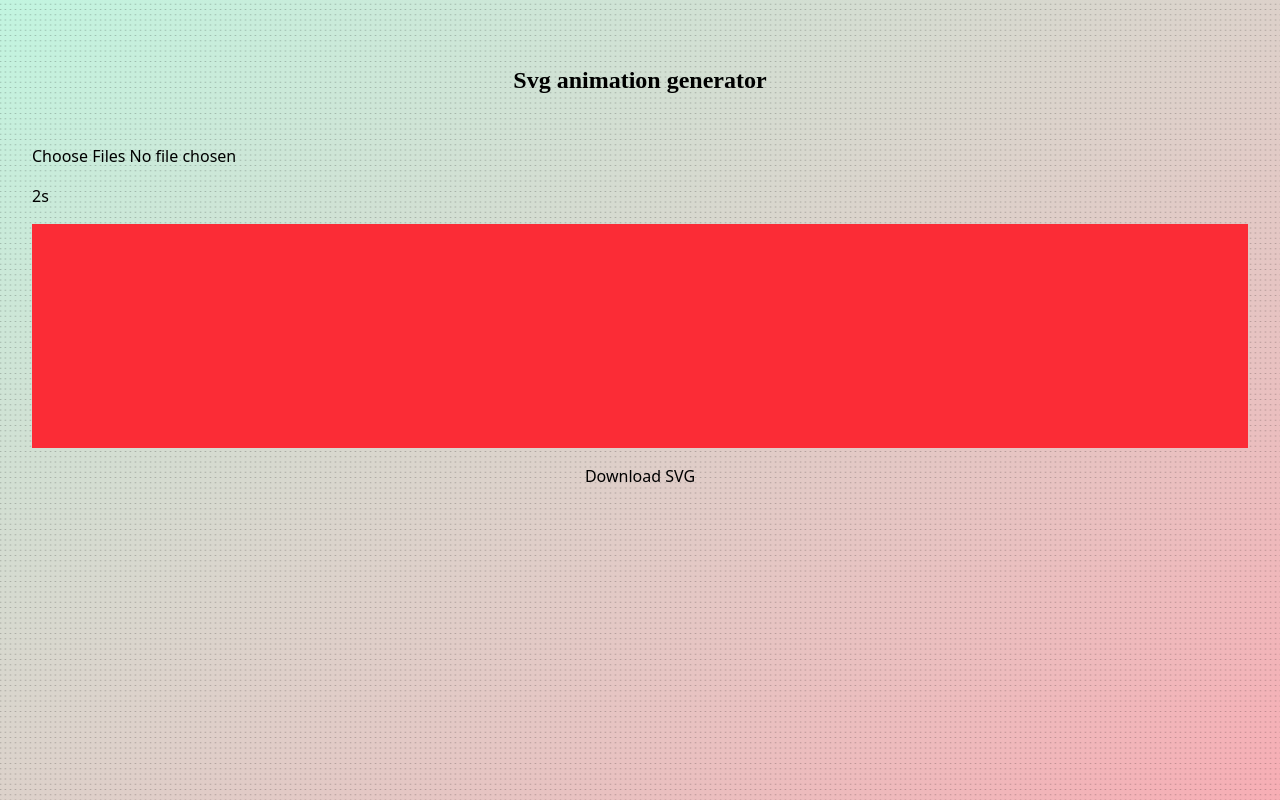
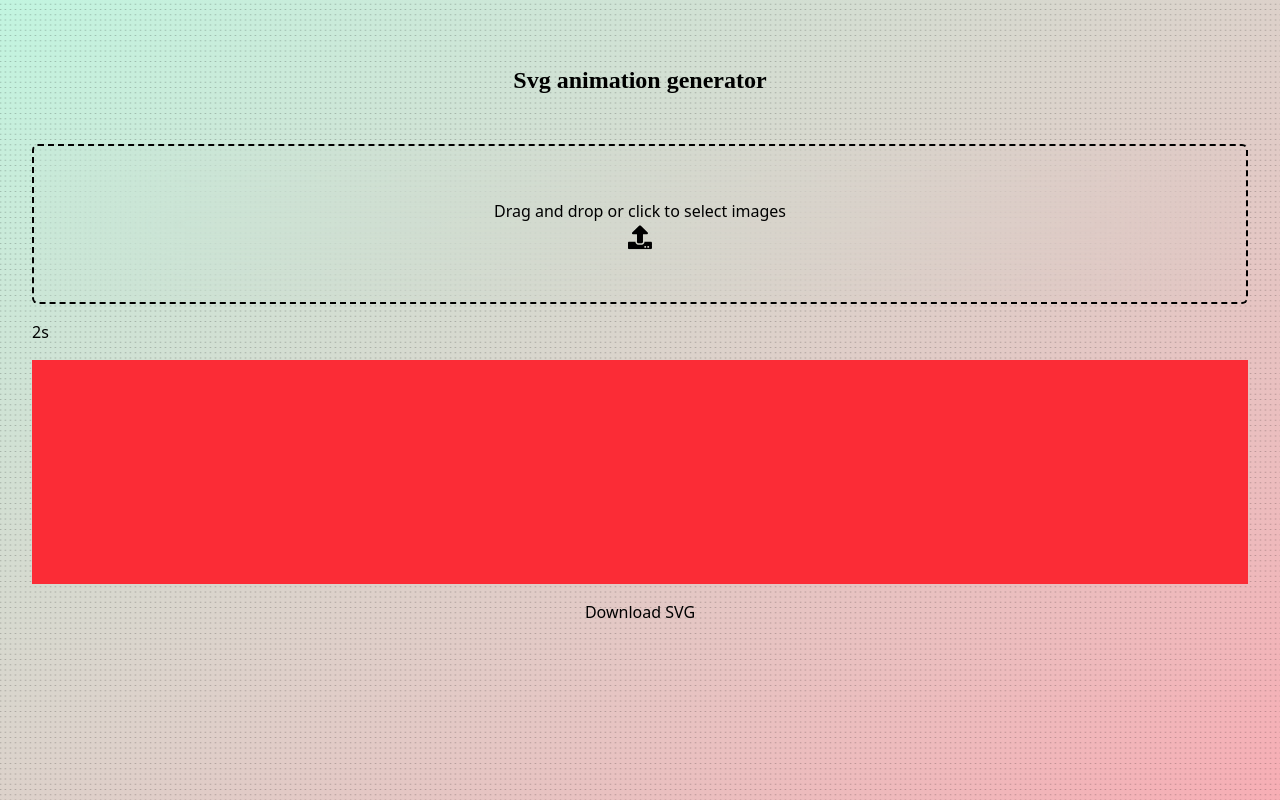
Before and after one commit to TraceOfHumanity/svg-animator, a React (Vite) app: page / in a window 1280 px wide. Built offline with nearby package versions, Linux system fonts and the light colour scheme; a web font is replaced by a local one.

Commit message:
Add styled file upload input with react-icons

```diff
--- a/package.json
+++ b/package.json
@@ -19,6 +19,7 @@
     "jszip": "^3.10.1",
     "react": "^19.0.0",
     "react-dom": "^19.0.0",
+    "react-icons": "^5.4.0",
     "tailwindcss": "^4.0.6",
     "uuid": "^11.0.5"
   },
--- a/src/App.tsx
+++ b/src/App.tsx
@@ -16,10 +16,11 @@ import {
   horizontalListSortingStrategy,
 } from "@dnd-kit/sortable";
 import { SvgItem } from "./components/SvgItem";
+import { FaUpload } from "react-icons/fa";
 
 
 function App() {
-  const [svgs, setSvgs] = useState<{id: string, name: string, svg: string }[]>([]);
+  const [svgs, setSvgs] = useState<{ id: string, name: string, svg: string }[]>([]);
   const [animationDuration, setAnimationDuration] = useState("2s");
 
   const sortSvgs = (items: { id: string, name: string, svg: string }[]) => {
@@ -78,8 +79,8 @@ function App() {
 
   const sortList = (
     items: { id: string, name: string, svg: string }[],
-    active: {id: UniqueIdentifier},
-    over: {id: UniqueIdentifier},
+    active: { id: UniqueIdentifier },
+    over: { id: UniqueIdentifier },
   ) => {
     const oldIndex = items.findIndex((item) => item.id === active.id);
     const newIndex = items.findIndex((item) => item.id === over.id);
@@ -88,7 +89,7 @@ function App() {
   };
 
   const handleDragEnd = (event: DragEndEvent) => {
-    const {active, over} = event;
+    const { active, over } = event;
     if (!over) return;
 
     if (active.id !== over.id) {
@@ -103,7 +104,13 @@ function App() {
   return (
     <MainContainer>
       <Title />
-      <input type="file" accept="image/svg+xml" multiple onChange={handleSvgUpload} />
+      <div className="border-2 w-full min-h-40 border-dashed border-mainText backdrop-blur-3xl rounded-md hover:bg-slate-950/5 duration-200 relative">
+        <input className="w-full h-full opacity-0" type="file" accept="image/svg+xml" multiple onChange={handleSvgUpload} />
+        <div className="text-mainText text-center absolute top-1/2 left-1/2 -translate-x-1/2 -translate-y-1/2 pointer-events-none">
+          <p>Drag and drop or click to select images</p>
+          <FaUpload className="text-2xl inline-block" />
+        </div>
+      </div>
       <input
         type="text"
         value={animationDuration}
```
Also changed, not shown: 1 other file (tests, documents, lock files or other folders).
